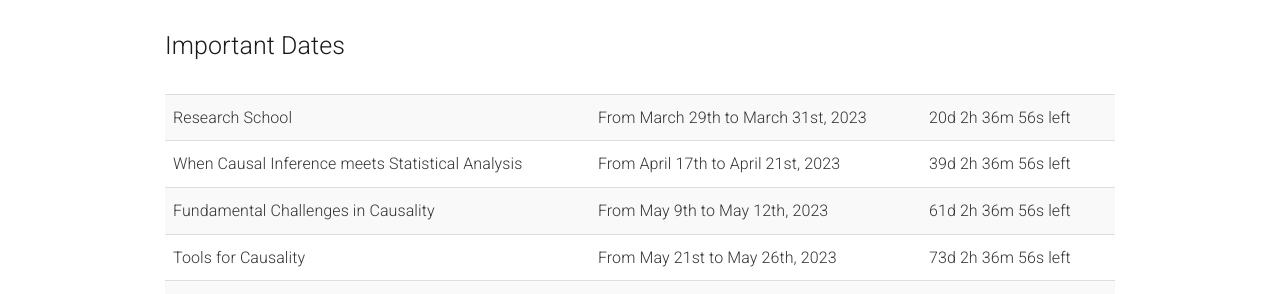
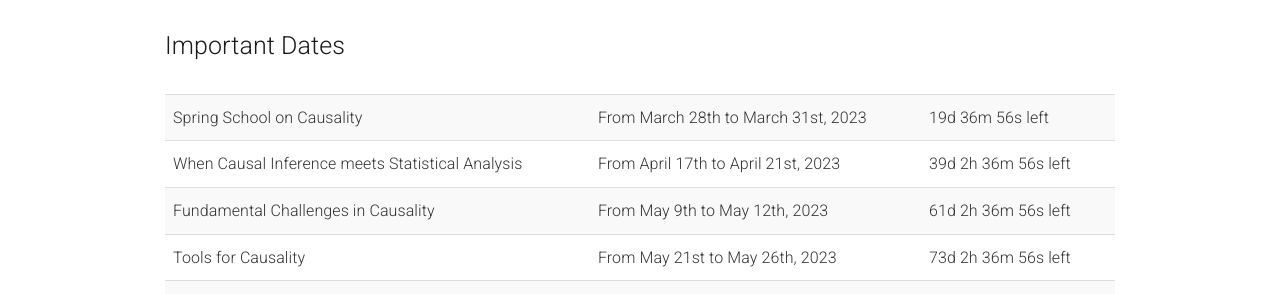
Before and after one commit to quarter-on-causality/quarter-on-causality.github.io, a Jekyll site: the page built from _pages/home.md, in a window 1280 px wide and 900 px high, scrolled down 834 px. Shown: the part 152-446 px from the top of the window. Built offline with Jekyll 4.4.1, drawn with Linux system fonts in a browser that asks for light colours; nearby versions of some CDN libraries.

Commit message:
Update school's date

```diff
--- a/_pages/home.md
+++ b/_pages/home.md
@@ -64,9 +64,9 @@ acknowledgements: ""
     <table class="table table-striped">
       <tbody>
        <tr>
-          <td>Research School</td>
-          <td>From March 29th to March 31st, 2023</td>
-	        <td><span class="countdown" reference="29 March 2023 10:00:00 UTC"></span></td>
+          <td>Spring School on Causality</td>
+          <td>From March 28th to March 31st, 2023</td>
+	        <td><span class="countdown" reference="28 March 2023 08:00:00 UTC"></span></td>
         </tr>
         <tr>
           <td>When Causal Inference meets Statistical Analysis</td>
```
Also changed, not shown: _pages/home_school.md (+5 -5 lines).
